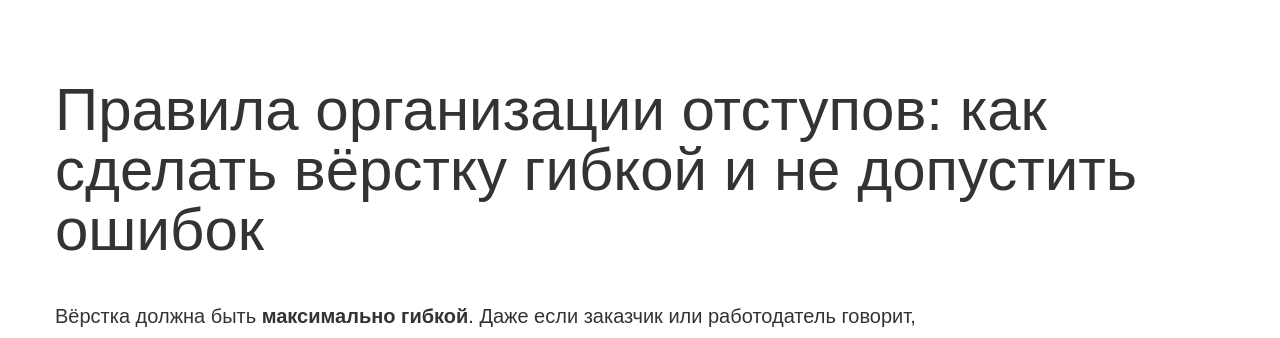
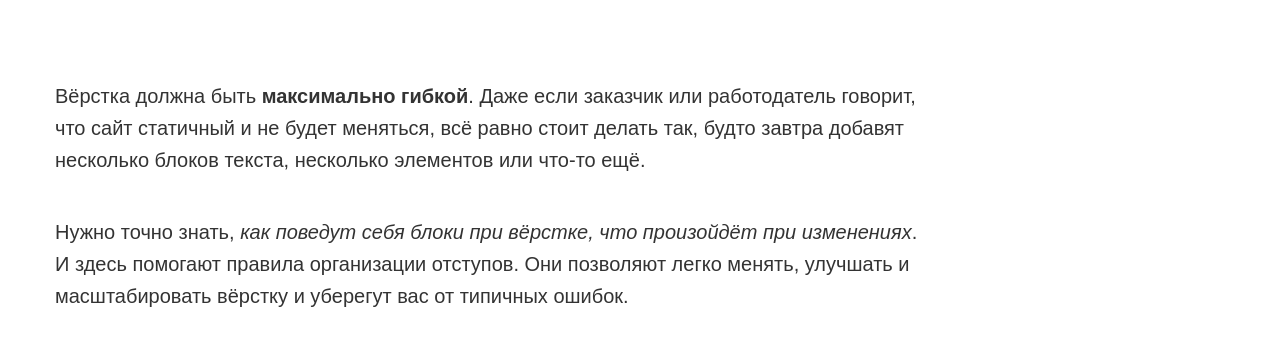
Before and after one commit to raccoon-mike/mickhail-dubrovin, a plain HTML site: page article.html in a window 1280 px wide. Shown: the top 338 px of the page. Drawn offline with Linux system fonts and the light colour scheme.

Commit message:
removed h2

```diff
--- a/article.html
+++ b/article.html
@@ -13,9 +13,6 @@
 <body>
   <div class="container">
     <div>
-      <h1 class="container_title">
-        Правила организации отступов: как сделать вёрстку гибкой и не допустить ошибок
-      </h1>
       <p class="container_text">
         Вёрстка должна быть <strong>максимально гибкой</strong>. Даже если заказчик или работодатель говорит, что сайт
         статичный и не будет меняться, всё равно стоит делать так, будто завтра добавят несколько блоков текста,
```
